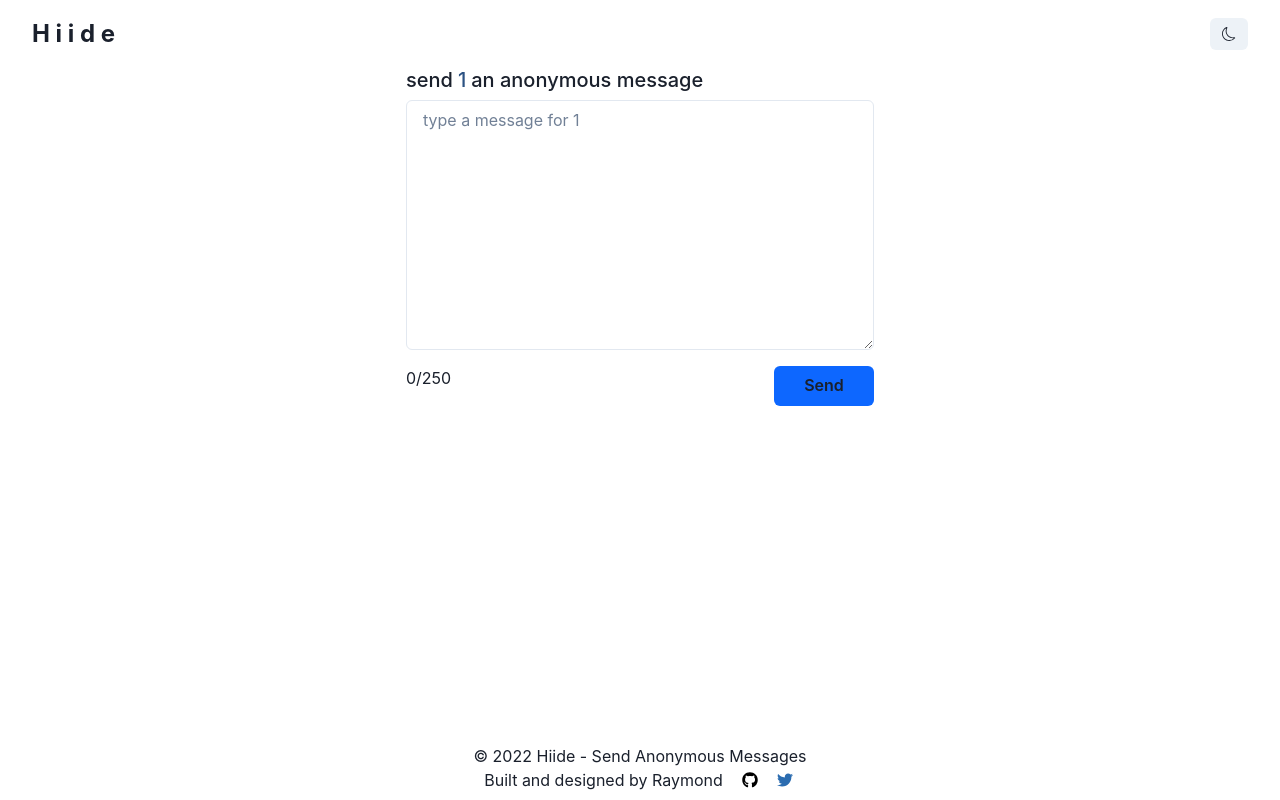
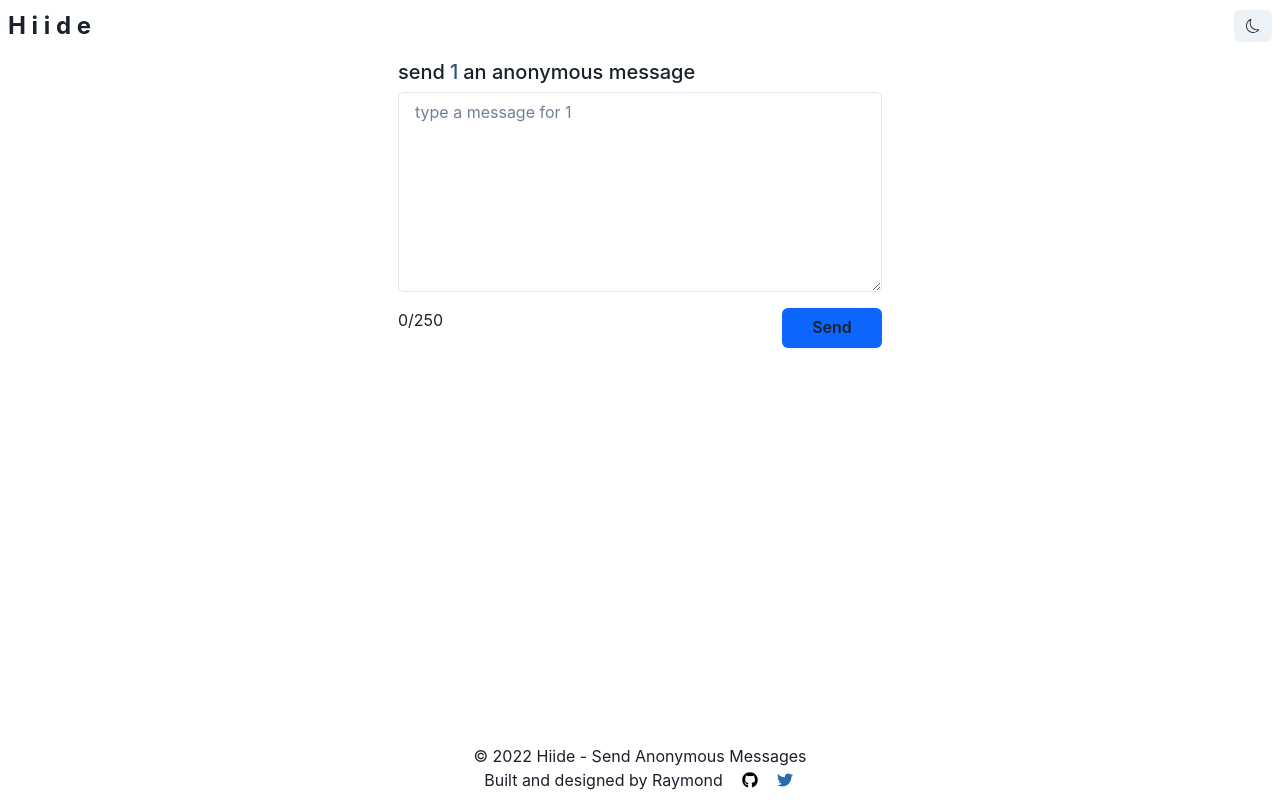
Before and after one commit to Rayamenah/Hiide, a Next.js app: page /1 in a window 1280 px wide. Built offline with nearby package versions, Linux system fonts and the light colour scheme; no server answers.

Commit message:
ui changes

```diff
--- a/pages/[user].tsx
+++ b/pages/[user].tsx
@@ -147,16 +147,16 @@ const SendMessage = () => {
     }
     return (
         <>
-            <Box w="100%" p="4" px="8">
+            <Box w="100%" p="2">
                 <Header />
                 <Flex
                     flexDirection={"column"}
                     width={"100%"}
                     maxW={"500px"}
-                    padding={"1rem"}
+                    padding={"0.5rem"}
                     margin={"0 auto"}
                 >
-                    <Heading fontWeight={"medium"} size={"md"} mb="0.5rem" as={"h1"}>
+                    <Heading fontWeight={"medium"} size={"md"} mt="0.5rem" mb="0.5rem" as={"h1"}>
                         send
                         <Box px={"5px"} as="span" color="blue.700">
                             {userId}
@@ -170,7 +170,7 @@ const SendMessage = () => {
                             display={"block"}
                             value={anonymousMsg}
                             onChange={HandleInput}
-                            height={"250px"}
+                            height={"200px"}
                             width={"100%"}
                             onFocus={HandleFocus}
                             onBlur={HandleBlur}
--- a/pages/index.tsx
+++ b/pages/index.tsx
@@ -75,7 +75,7 @@ export default function Home() {
         <meta name="viewport" content="width=device-width, initial-scale=1" />
         <link rel="icon" href="/favicon.ico" />
       </Head>
-      <Box w="100%" p="4" px="8">
+      <Box w="100%" p="2">
         <Header />
 
         {!signedIn &&
--- a/src/Components/Header.tsx
+++ b/src/Components/Header.tsx
@@ -56,8 +56,8 @@ const Header = () => {
             if (navigator.share) {
                 try {
                     await navigator.share({
-                        title: "send me an anonymous message",
-                        text: "i wont know who sent them",
+                        title: "",
+                        text: "send me an anonymous message and i wont know who sent them",
                         url: url
                     })
                 } catch (error) {
--- a/src/Components/Messages.tsx
+++ b/src/Components/Messages.tsx
@@ -86,7 +86,7 @@ function Messages(props: Props) {
                 padding={"1rem"}
                 borderRadius={"md"}
                 height={{ base: "300px", sm: "300px" }}
-                width={{ base: "350px", sm: "500px" }}
+                width={{ base: "300px", sm: "300px" }}
                 gridTemplateRows={"5fr 1fr"}
                 justifySelf={"center"}
                 overflow={"hidden"}
```
Also changed, not shown: src/Components/Username.tsx (line endings or trailing spaces).
